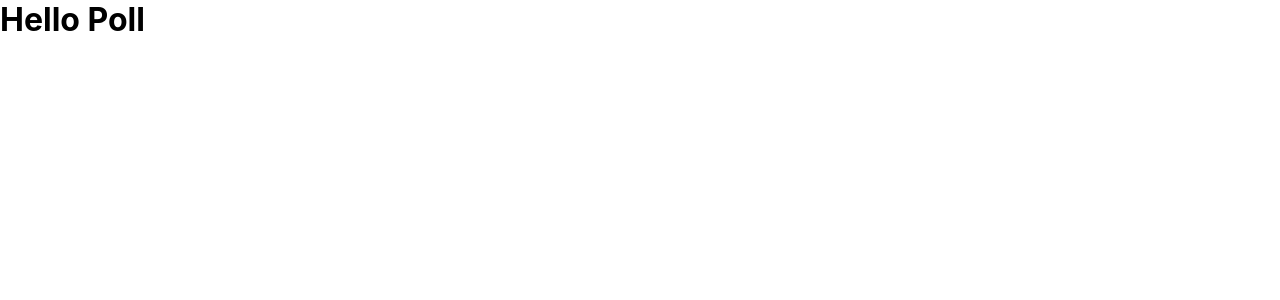
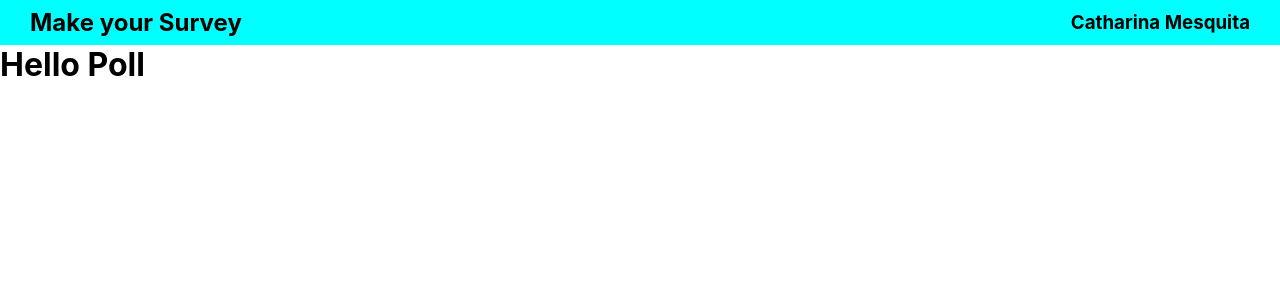
Before and after one commit to acmesquita/make-your-poll, a Next.js app in the folder web/: page / in a window 1280 px wide. Shown: the top 300 px of the page. Built offline with nearby package versions, Linux system fonts and the light colour scheme.

Commit message:
feat: create Header component

```diff
--- /dev/null
+++ b/web/src/components/header/index.tsx
@@ -0,0 +1,13 @@
+import styles from '../../styles/components/header.module.css'
+
+export function Header() {
+
+  return (
+    <nav className={styles.container}>
+      <h1>Make your Survey</h1>
+      <div>
+        <h3>Catharina Mesquita</h3>
+      </div>
+    </nav>
+  )
+}
--- a/web/pages/index.tsx
+++ b/web/src/pages/index.tsx
@@ -1,8 +1,12 @@
 import type { NextPage } from 'next'
+import { Header } from '../components/header'
 
 const Home: NextPage = () => {
   return (
-    <h1>Hello Poll</h1>
+    <>
+      <Header />
+      <h1>Hello Poll</h1>
+    </>
   )
 }
 
--- /dev/null
+++ b/web/src/styles/components/header.module.css
@@ -0,0 +1,7 @@
+.container {
+  display: flex;
+  align-items: center;
+  justify-content: space-between;
+  padding: 8px 30px;
+  background-color: aqua;
+}
```
Also changed, not shown: web/src/pages/_app.tsx (renamed from web/pages/_app.tsx), web/src/pages/api/hello.ts (renamed from web/pages/api/hello.ts), web/src/styles/globals.css (renamed from web/styles/globals.css), web/src/styles/pages/Home.module.css (added).
